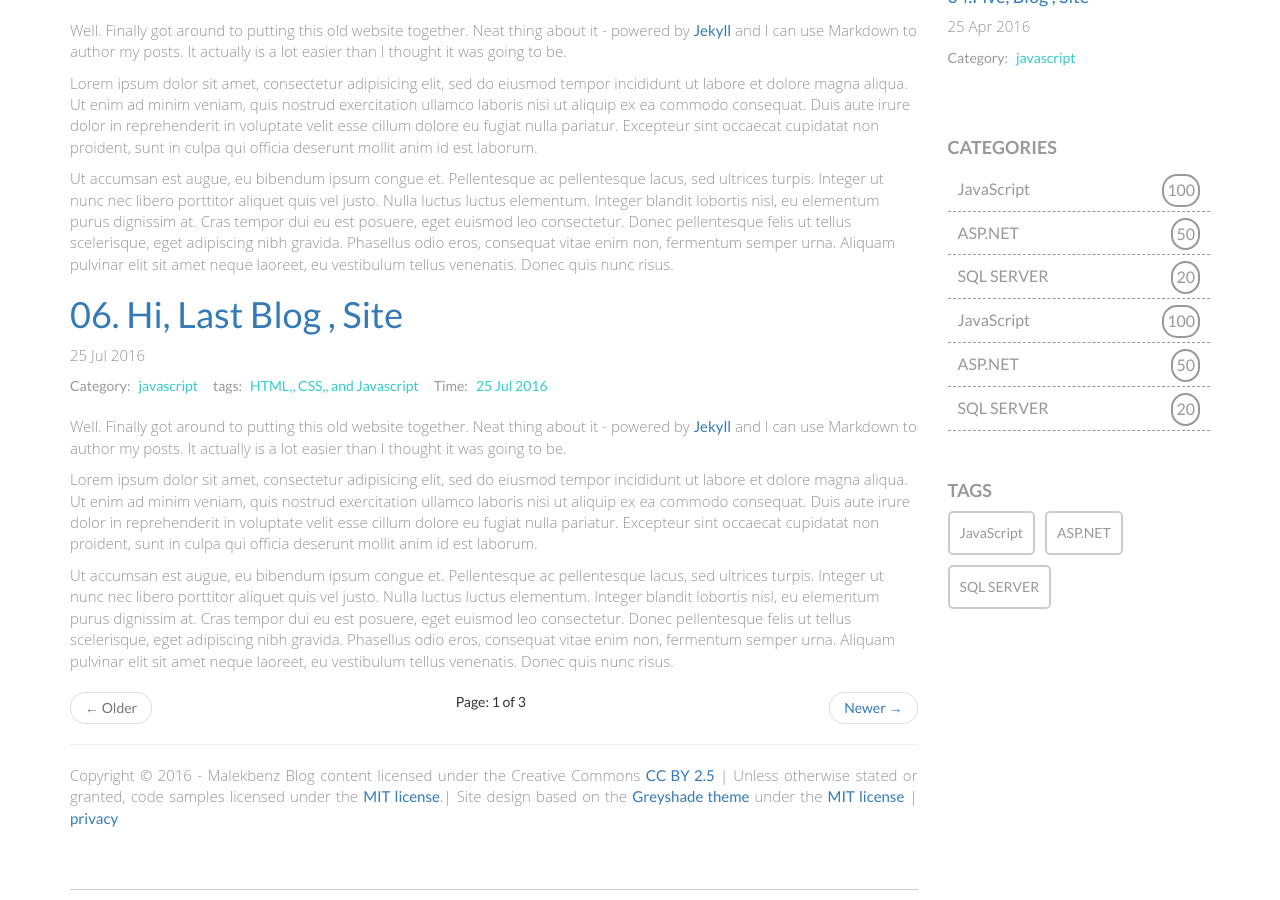
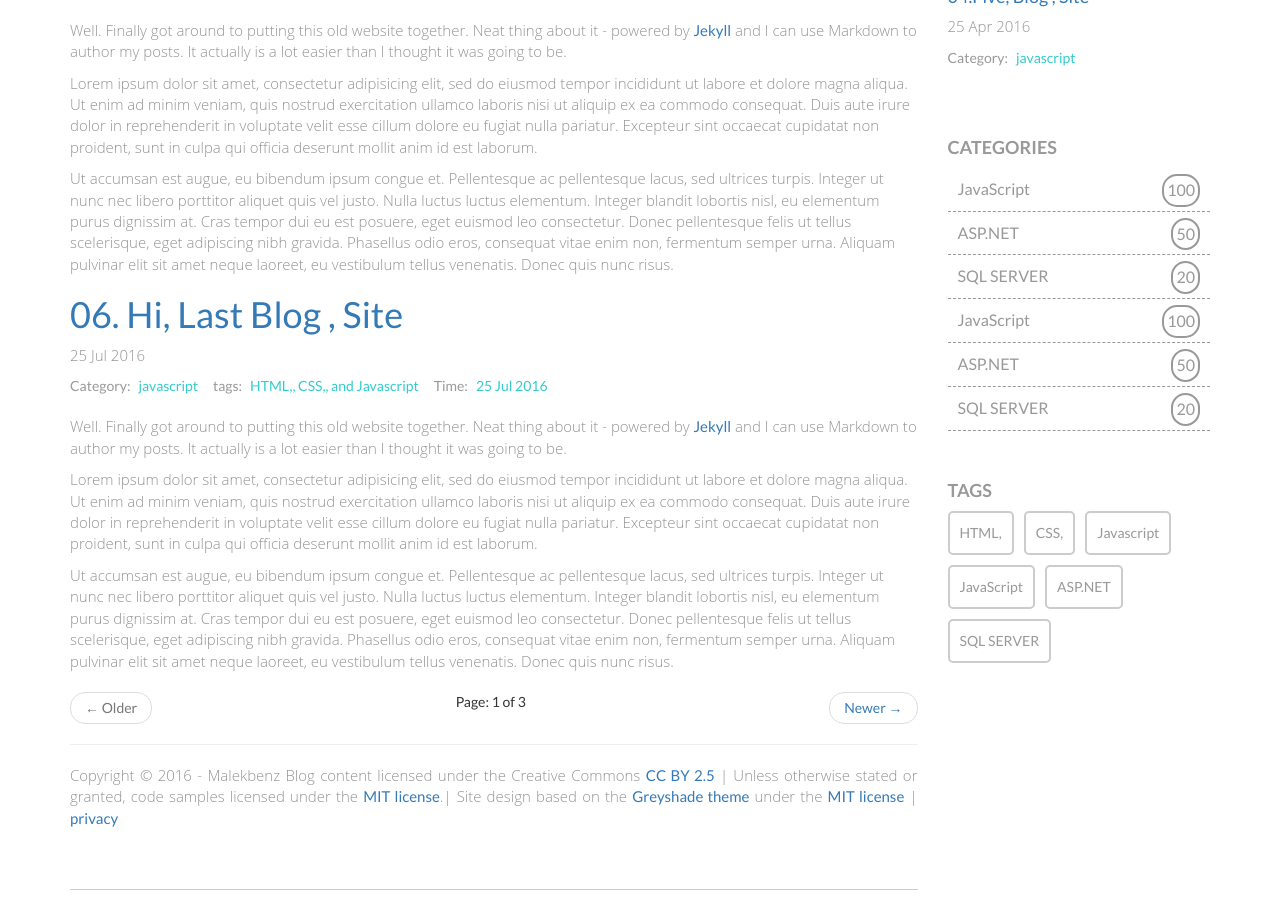
Before and after one commit to malekbenz/malekbenz, a Jekyll site: the page built from index.html, in a window 1280 px wide and 900 px high, scrolled down 928 px. Built offline with Jekyll 4.4.1, drawn with Linux system fonts in a browser that asks for light colours; nearby versions of some CDN libraries; library files that are not in the unit come from our copies; the list of posts is cut into pages by our own code.

Commit message:
add tags

```diff
--- a/_includes/sidebar.html
+++ b/_includes/sidebar.html
@@ -51,9 +51,9 @@
 		<h2>Tags</h2>
 
 		<ul class="tags">
-				<!--{% for tag in site.tags %}
+				{% for tag in site.tags %}
 				<li><a href="#{{ tag[0] | slugify }}"  class="tg-btn">{{ tag[0] }}</a></li>
-				{% endfor %}-->
+				{% endfor %}
 
 			<li><a href="#" class="tg-btn">JavaScript </a></li>
 			<li><a href="#" class="tg-btn">ASP.NET</a></li>
```
